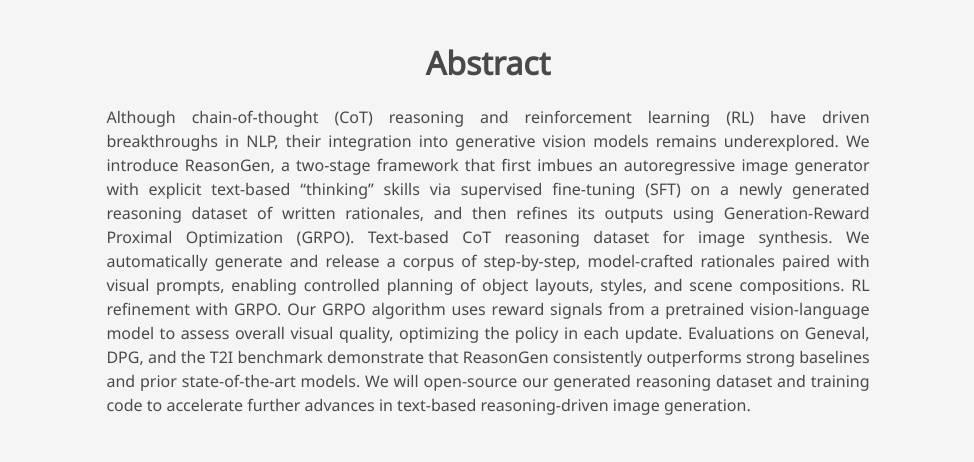
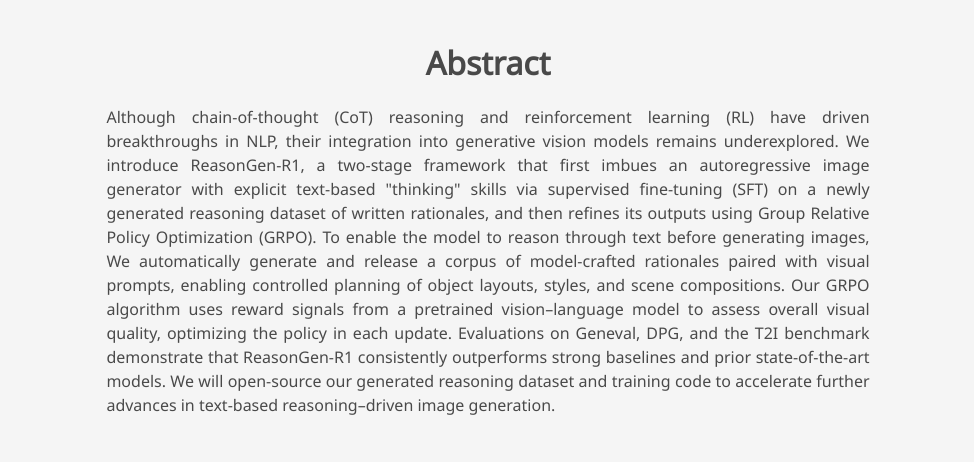
Before and after one commit to ReasonGen-R1/reasongen-r1.github.io, a plain HTML site: page index.html in a window 1280 px wide. Shown: the part 875-1337 px from the top of the page, without its empty margins (152-1126 px from the left). Drawn offline with nearby package versions, Linux system fonts and the light colour scheme; some icons are missing; a web font is replaced by a local one.

Commit message:
Update abstract index.html

```diff
--- a/index.html
+++ b/index.html
@@ -183,7 +183,8 @@
         <h2 class="title is-3">Abstract</h2>
         <div class="content has-text-justified">
           <p>
-            Although chain-of-thought (CoT) reasoning and reinforcement learning (RL) have driven breakthroughs in NLP, their integration into generative vision models remains underexplored. We introduce ReasonGen, a two-stage framework that first imbues an autoregressive image generator with explicit text-based “thinking” skills via supervised fine-tuning (SFT) on a newly generated reasoning dataset of written rationales, and then refines its outputs using Generation-Reward Proximal Optimization (GRPO). Text-based CoT reasoning dataset for image synthesis. We automatically generate and release a corpus of step-by-step, model-crafted rationales paired with visual prompts, enabling controlled planning of object layouts, styles, and scene compositions. RL refinement with GRPO. Our GRPO algorithm uses reward signals from a pretrained vision-language model to assess overall visual quality, optimizing the policy in each update. Evaluations on Geneval, DPG, and the T2I benchmark demonstrate that ReasonGen consistently outperforms strong baselines and prior state-of-the-art models. We will open-source our generated reasoning dataset and training code to accelerate further advances in text-based reasoning-driven image generation.          </p>
+            Although chain-of-thought (CoT) reasoning and reinforcement learning (RL) have driven breakthroughs in NLP, their integration into generative vision models remains underexplored. We introduce ReasonGen-R1, a two-stage framework that first imbues an autoregressive image generator with explicit text-based "thinking" skills via supervised fine-tuning (SFT) on a newly generated reasoning dataset of written rationales, and then refines its outputs using Group Relative Policy Optimization (GRPO). To enable the model to reason through text before generating images, We automatically generate and release a corpus of model-crafted rationales paired with visual prompts, enabling controlled planning of object layouts, styles, and scene compositions. Our GRPO algorithm uses reward signals from a pretrained vision–language model to assess overall visual quality, optimizing the policy in each update. Evaluations on Geneval, DPG, and the T2I benchmark demonstrate that ReasonGen-R1 consistently outperforms strong baselines and prior state-of-the-art models. We will open-source our generated reasoning dataset and training code to accelerate further advances in text-based reasoning–driven image generation.
+          </p>
         </div>
       </div>
     </div>
```
